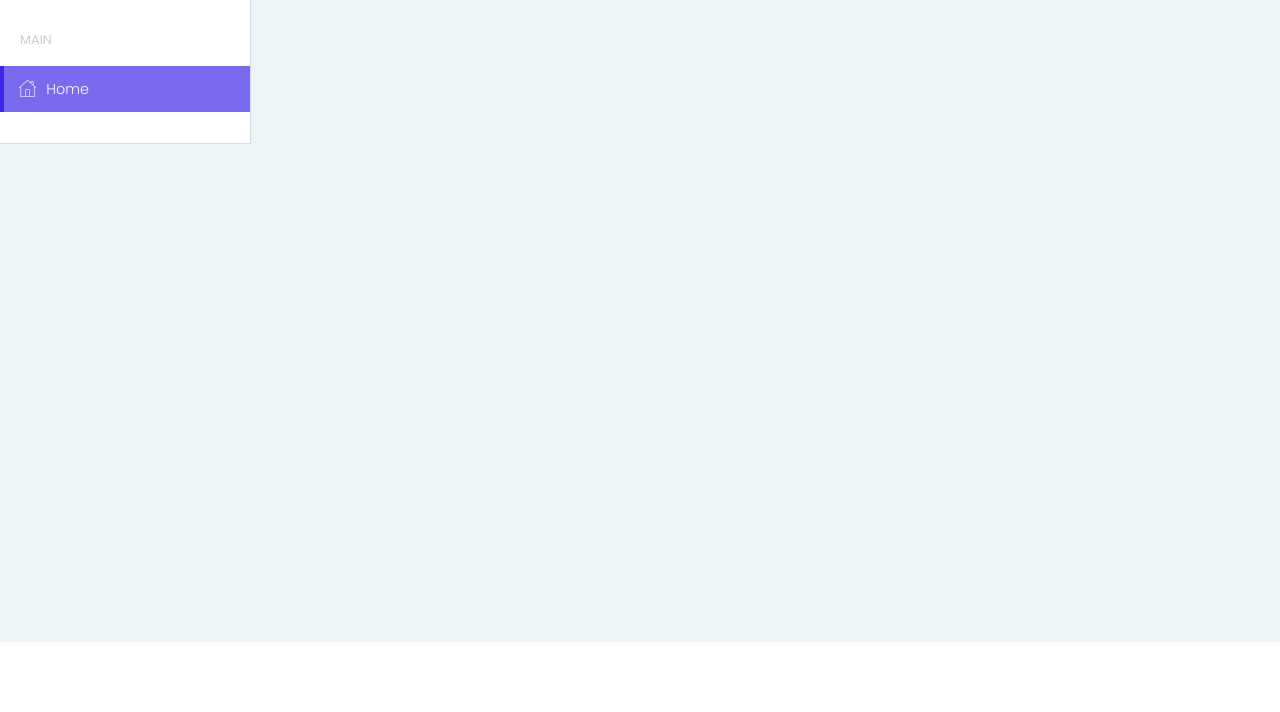
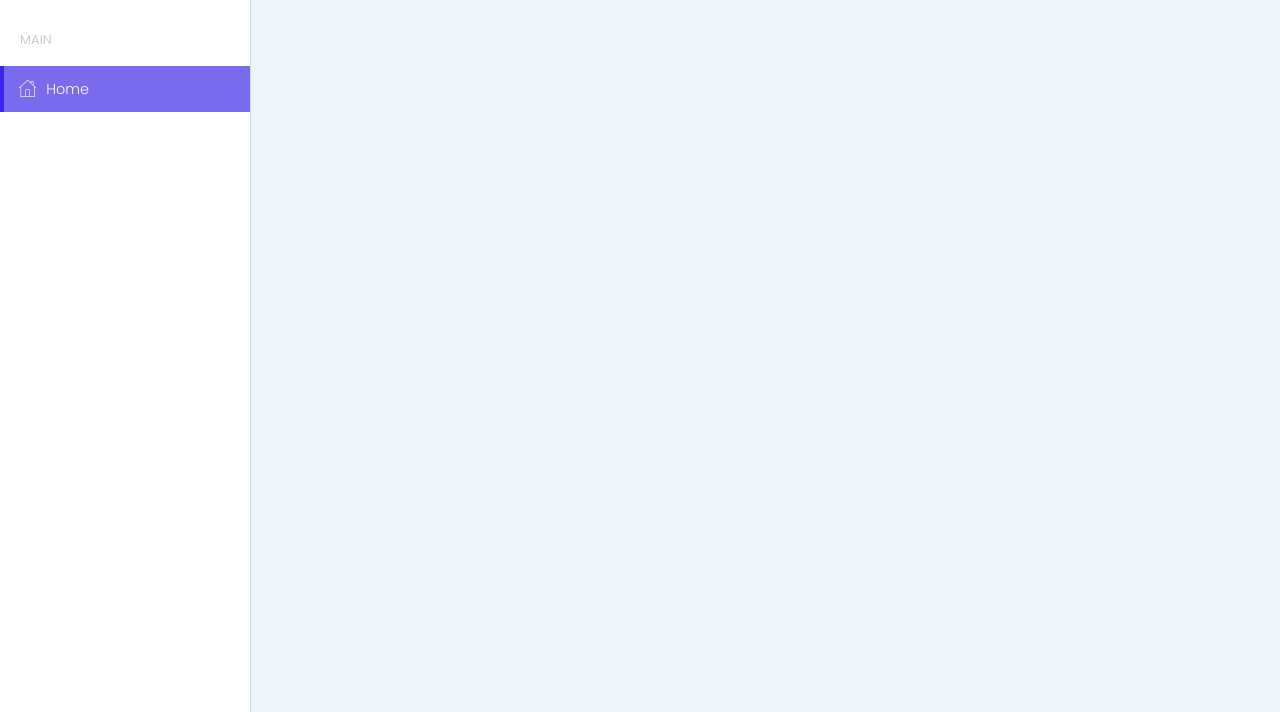
Before and after one commit to skudaibergen/symptomizer, a React app in the folder symptomizer-web/: page / in a window 1280 px wide. Shown: the part 158-870 px from the top of the page. Before the commit the page ends 800 px from the top, so only its background shows below. Built offline with nearby package versions, Linux system fonts and the light colour scheme.

Commit message:
page minheight 100vh

```diff
--- a/symptomizer-web/src/view/style/app.css
+++ b/symptomizer-web/src/view/style/app.css
@@ -1,8 +1,7 @@
-html, body, #root, #app {
-    min-height: 100% !important;
-    height: 100%;
+.page {
+    min-height: 100vh;
 }
 
-.page {
-    min-height: 100%
+nav.side-navbar {
+    min-height: 100vh;
 }
```
Also changed, not shown: symptomizer-web/public/img/brand/brand-1.svg, symptomizer-web/public/img/brand/brand-2.svg, symptomizer-web/public/img/brand/brand-3.svg, symptomizer-web/public/img/brand/brand-4.svg, symptomizer-web/public/img/brand/brand-5.svg, symptomizer-web/public/img/brand/brand-6.svg, symptomizer-web/src/view/style/style.blue.css (line endings or trailing spaces), symptomizer-web/src/view/style/style.green.css (line endings or trailing spaces), symptomizer-web/src/view/style/style.pink.css (line endings or trailing spaces), symptomizer-web/src/view/style/style.red.css (line endings or trailing spaces), symptomizer-web/src/view/style/style.sea.css (line endings or trailing spaces), symptomizer-web/src/view/style/style.violet.css (line endings or trailing spaces).
